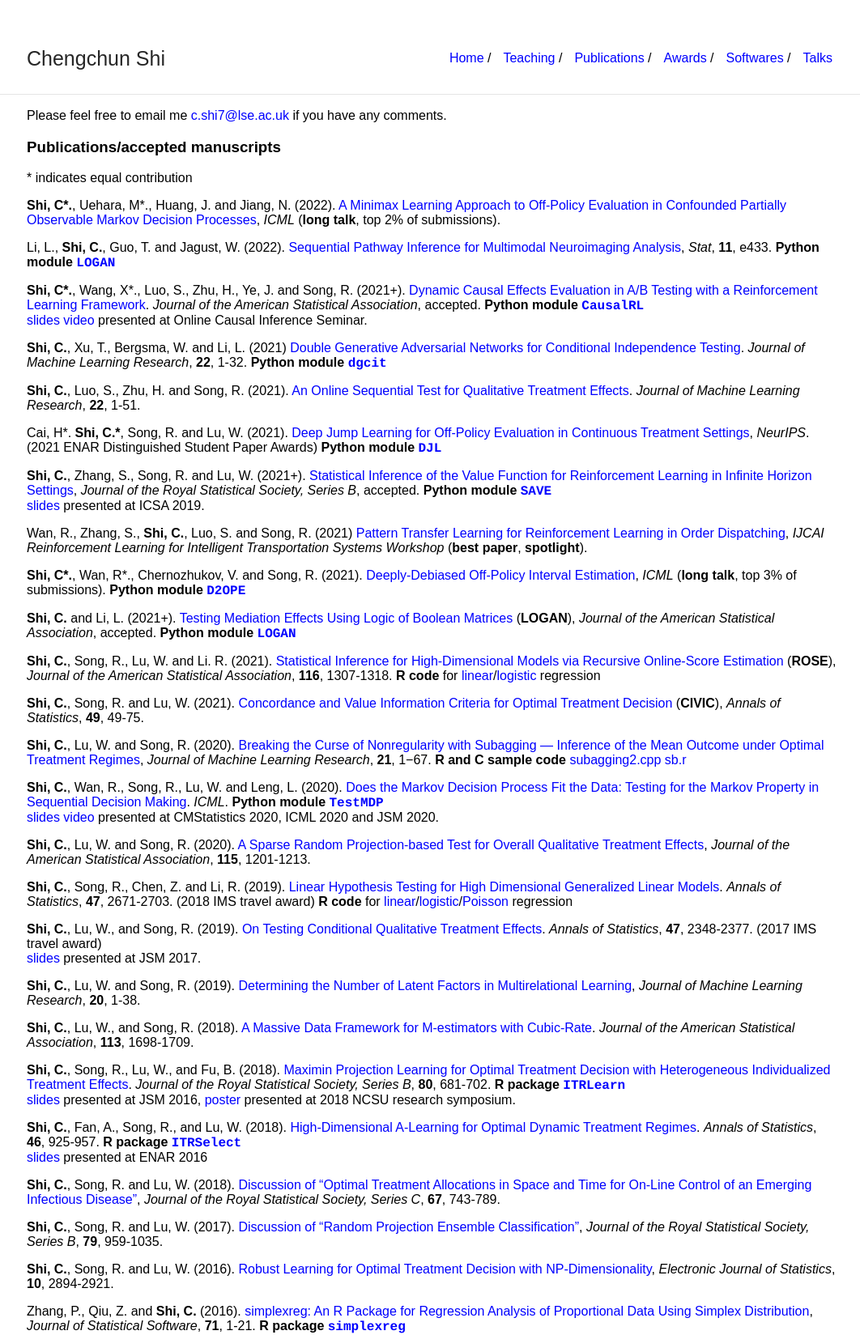
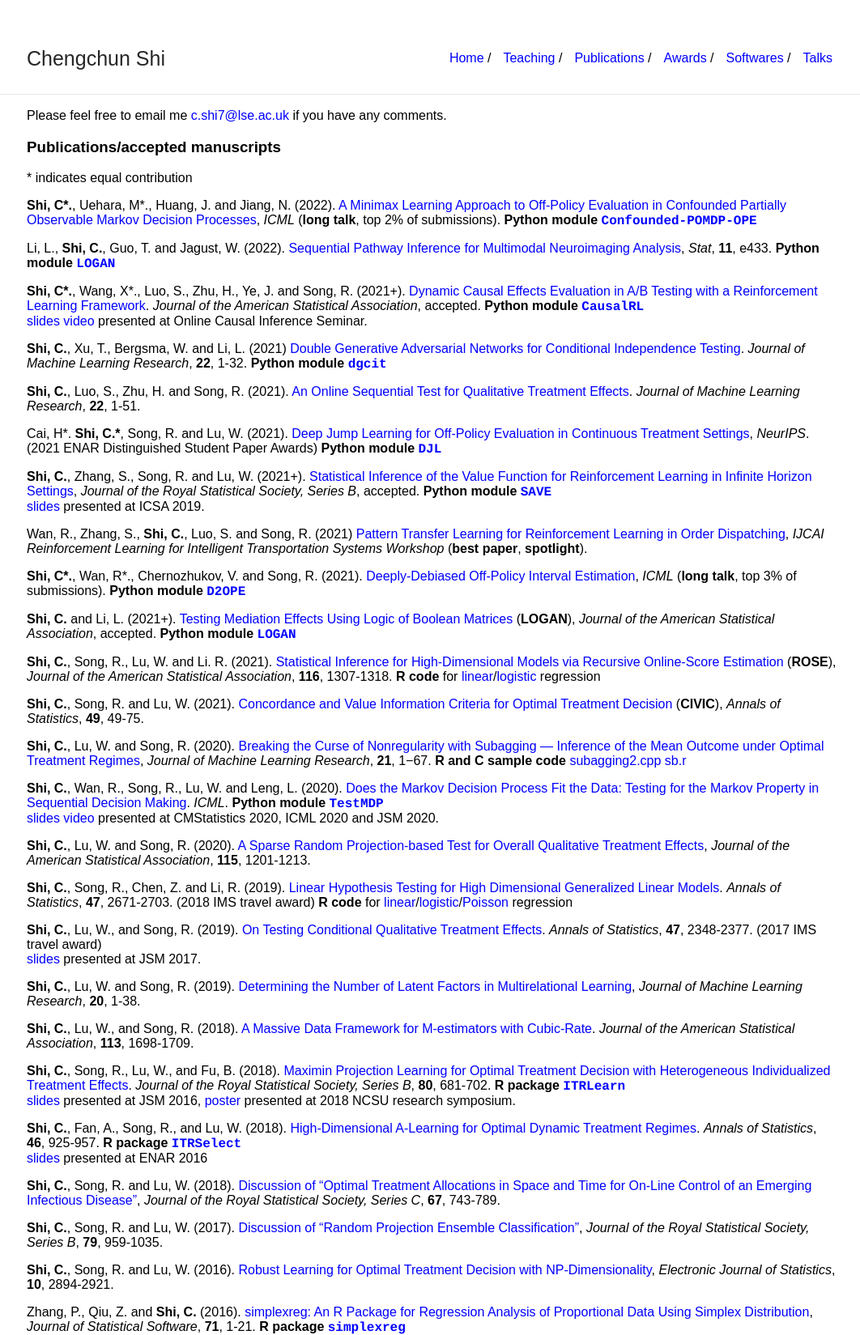
Before and after one commit to callmespring/callmespring.github.io, a Jekyll site: the page built from publication.md, in a window 1280 px wide. Shown: the whole page at 81% size, without its empty margins (107-1169 px from the left). Built offline with Jekyll 4.4.1, drawn with Linux system fonts in a browser that asks for light colours.

Commit message:
Update publication.md

```diff
--- a/publication.md
+++ b/publication.md
@@ -11,7 +11,7 @@ Please feel free to email me <c.shi7@lse.ac.uk> if you have any comments.
 
 \* indicates equal contribution
 
-**Shi, C\*.**, Uehara, M\*., Huang, J. and Jiang, N. (2022). [A Minimax Learning Approach to Off-Policy Evaluation in Confounded Partially Observable Markov Decision Processes](https://arxiv.org/pdf/2111.06784.pdf), _ICML_ (**long talk**, top 2% of submissions).
+**Shi, C\*.**, Uehara, M\*., Huang, J. and Jiang, N. (2022). [A Minimax Learning Approach to Off-Policy Evaluation in Confounded Partially Observable Markov Decision Processes](https://arxiv.org/pdf/2111.06784.pdf), _ICML_ (**long talk**, top 2% of submissions). **Python module** [<span style="font-family:courier;">**Confounded-POMDP-OPE**</span>](https://github.com/jiaweihhuang/Confounded-POMDP-Exp)
 
 Li, L., **Shi, C.**, Guo, T. and Jagust, W. (2022). [Sequential Pathway Inference for Multimodal Neuroimaging Analysis](https://onlinelibrary.wiley.com/doi/abs/10.1002/sta4.433), _Stat_, **11**, e433.
 **Python module** [<span style="font-family:courier;">**LOGAN**</span>](https://github.com/callmespring/LOGAN)
```
